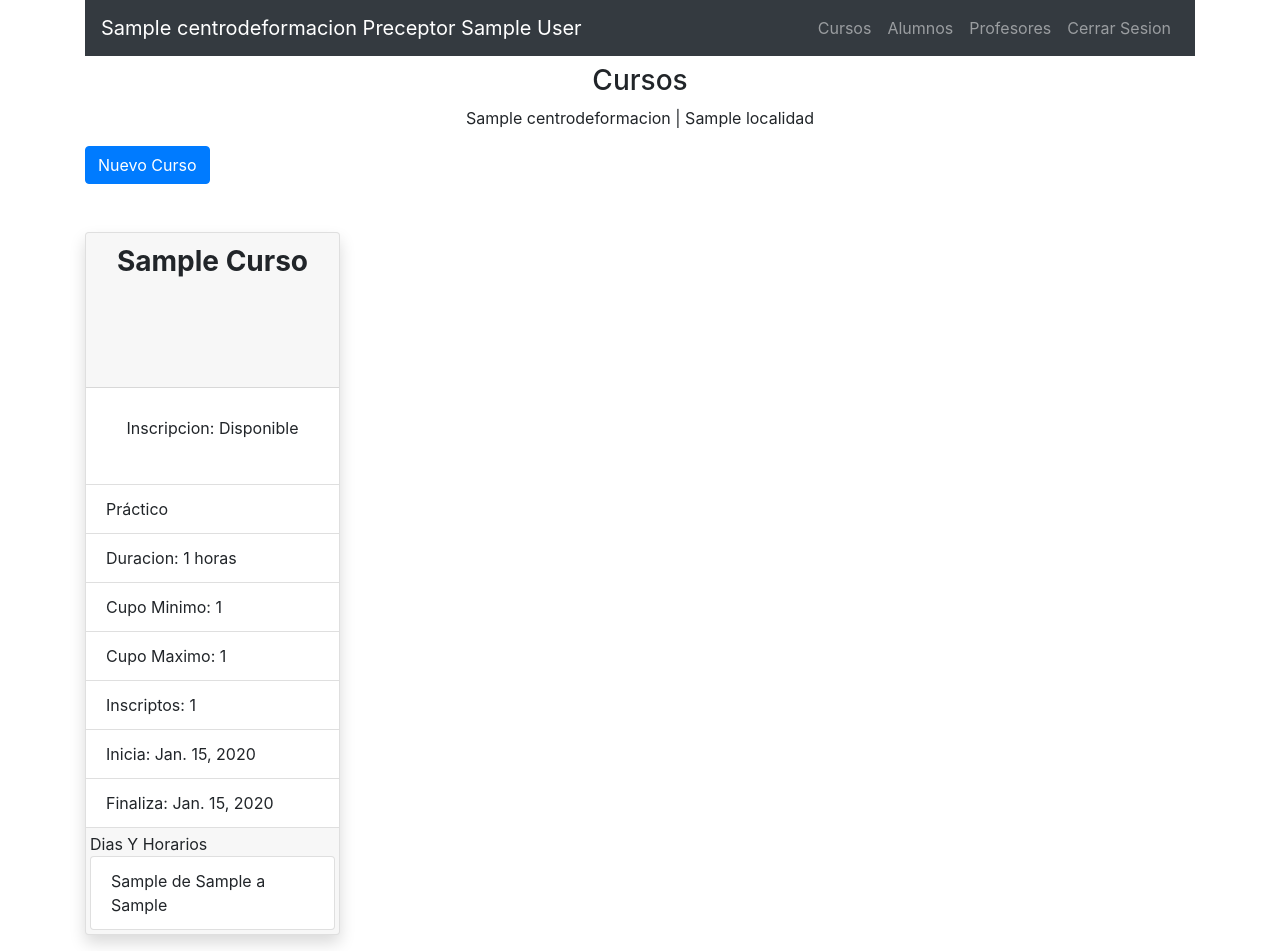
After one commit to rodrigo-amc/i12-CFP, a Django app: page /preLstCursos in a window 1280 px wide. The commit adds this page. Run offline with Django 3.2, Linux system fonts and the light colour scheme; a user stored in the database is signed in; tables that the repository leaves empty hold one stand-in row (values such as "Sample post"); some libraries are stand-ins or nearby versions.

Commit message:
Preceptor. Menu. Listado de Cursos

```diff
--- a/CFP/models.py
+++ b/CFP/models.py
@@ -43,6 +43,7 @@ class Curso(models.Model):
     fechaInicio = models.DateField()
     fechaFin = models.DateField()
     diasHorarios = models.ManyToManyField(diaHora)
+    cantAl = models.PositiveIntegerField(default=0, blank=True, null=True)
 
     #region Evitar Error De Referencia Circular
     # https://stackoverflow.com/questions/28868610/django-importerror-cannot-import-model#28869260
--- a/CFP/templates/CFP/cursos.html
+++ b/CFP/templates/CFP/cursos.html
@@ -4,7 +4,8 @@
     <h3>listado de cursos</h3>
     {% for curso in cursos %}
         <p>
-            {{curso}}
+            <span> {{curso.cenForm}} |</span>
+            <span>{{curso}}</span>
             <a href="{% url 'cursoEditar' curso.id %}" class="btn btn-warning">Editar</a>
             <a href="" class="btn btn-danger">Borrar</a>
         </p>
--- a/CFP/templates/CFP/homeAlumno.html
+++ b/CFP/templates/CFP/homeAlumno.html
@@ -36,7 +36,7 @@
 
                         {# Notas #}
                         {% if ca.notaCurso == None %}
-                        <p class="card-text"> <b>Asistencia:</b>
+                        <p class="card-text"> <b>Nota:</b>
                             Sin Nota
                         </p>
                         {% else %}
--- /dev/null
+++ b/CFP/templates/CFP/preCursoLst.html
@@ -0,0 +1,73 @@
+{% extends 'Usuarios/menuPreceptor.html' %}
+
+
+{% block Contenido %}
+    <p class="text-center"> {{cfp}} | {{cfp.localidad}}</p>
+    <a href="{% url 'crearPreceptor' %}" class="btn btn-primary mb-4">Nuevo Curso</a>
+
+
+    <div class="row mt-4">
+
+        {% for c in cursos %}
+            <div class="col-sm-6 col-md-4 col-lg-3">
+                <div class="card mb-3 shadow">
+                    <div class="card-header">
+                        <div class="text-center font-weight-bold" style="height: 130px">
+                            <span class="h3 font-weight-bold">{{c.nombre | title}}</span>
+                        </div>
+                    </div>
+
+                    <div class="card-body">
+
+                        {% comment %}
+                        <p class="card-text"> <b>Localidad:</b>
+                            {{c.cenForm.localidad}}
+                        </p>
+                        {% endcomment %}
+                        {% if c.inscAbierta %}
+                            <p class="text-center p-2">Inscripcion: Disponible</p>
+                        {% else %}
+                            <p class="text-center p-2">Inscripcion: NO Disponible</p>
+                        {% endif %}
+
+                    </div>
+
+                    <ul class="list-group list-group-flush">
+
+                        {% if c.practico %}
+                            <li class="list-group-item">Práctico</li>
+                        {% else %}
+                            <li class="list-group-item">Teórico</li>
+                        {% endif %}
+
+
+                        <li class="list-group-item">Duracion: {{c.cantHoras}} horas</li>
+                        <li class="list-group-item">Cupo Minimo: {{c.cupoMin}}</li>
+                        <li class="list-group-item">Cupo Maximo: {{c.cupoMax}}</li>
+                        <li class="list-group-item">Inscriptos: {{c.cantAl}}</li>
+                        <li class="list-group-item">Inicia: {{c.fechaInicio}} </li>
+                        <li class="list-group-item">Finaliza: {{c.fechaFin}} </li>
+                    </ul>
+                    <div class="card-footer p-1">
+                        <span class="text-center">Dias Y Horarios</span>
+                        <ul class="list-group">
+
+                            {% if c.diasHorarios.all %}
+                                {% for da in c.diasHorarios.all %}
+                                    <li class="list-group-item">{{da}} de {{da.horaInicio}} a {{da.horaFin}} </li>
+                                {% endfor %}
+                            {% else %}
+                                <span class="text-center">Sin Asignar</span>
+                            {% endif %}
+
+                        </ul>
+
+                    </div>
+                </div>
+            </div>
+        {% endfor %}
+
+    </div>
+
+
+{% endblock Contenido %}
--- a/CFP/urls.py
+++ b/CFP/urls.py
@@ -20,6 +20,9 @@ urlpatterns = [
     path('cursoNuevo', views.cursoNuevo, name='cursoNuevo'),
     path('cursos', views.cursoLista, name='cursos'),
     path('cursoEditar/<int:idCurso>', views.cursoEditar, name='cursoEditar'),
-    path('inscCurso/<int:cId>', views.inscCurso, name='inscCurso')
+    path('inscCurso/<int:cId>', views.inscCurso, name='inscCurso'),
+
+    #Preceptor Cursos
+    path('preLstCursos', views.preLstCursos, name='preLstCursos')
 
 ]
--- a/CFP/views.py
+++ b/CFP/views.py
@@ -111,7 +111,7 @@ def misCursos(request):
 
 
 
-#region Localidades
+#region CRUD Localidades
 @login_required
 def localidadNueva(request):
     if request.user.is_superuser:
@@ -190,7 +190,7 @@ def localidadBorrar(request, idLocalidad):
 
 
 
-#region Centros De Formacion
+#region CRUD Centros De Formacion
 @login_required
 def centros(request):
     ctxt = {
@@ -270,7 +270,7 @@ def centroBorrar(request, idCentro):
 
 
 
-#region Cursos
+#region CRUD Cursos
 @login_required
 def cursoNuevo(request):
     if request.user.is_superuser:
@@ -297,6 +297,8 @@ def cursoNuevo(request):
                 cursoNuevo.cantHoras = request.POST.get('cantHoras')
                 cursoNuevo.fechaInicio = request.POST.get('fechaInicio')
                 cursoNuevo.fechaFin = request.POST.get('fechaFin')
+                cursoNuevo.cupoMin = request.POST.get('cupoMin')
+                cursoNuevo.cupoMax = request.POST.get('cupoMax')
                 # Asigno Profesor
                 pid = request.POST.get('profesor')
                 if pid != '':
@@ -421,6 +423,8 @@ def cursoEditar(request, idCurso):
                 return render(request, 'CFP/cursosFormEdit.html', ctxtPOST)
 
         return redirect('/cursos')
+#endregion Cursos
+
 
 
 @login_required
@@ -433,9 +437,43 @@ def inscCurso(request, cId):
             curso = cur
         )
         insc.save()
+        cur.cantAl+=1
+        cur.save()
         return redirect('home')
     else:
         return HttpResponse('no es alumno')
 
 
-#endregion Cursos
+
+
+#region Preceptor Funciones
+@login_required
+def preLstCursos(request):
+    '''Preceptor Listado De Cursos'''
+
+    if request.user.es_preceptor:
+
+        #usuario logueado
+        usr = request.user
+
+        #CFP asociado al preceptor
+        preCfp = usr.preceptor.cfp
+
+        #Cursos asociados al CFP del preceptor
+        preCursos = Curso.objects.all().filter(cenForm=preCfp)
+
+
+        ctxt = {
+            'cfp' : preCfp,
+            'cursos' : preCursos,
+            'usuario' : usr,
+            'titulo' : 'Cursos'
+        }
+
+        return render(request, 'CFP/preCursoLst.html', ctxt)
+
+    else:
+        return redirect('home')
+
+
+#endregion
--- /dev/null
+++ b/Usuarios/templates/Usuarios/menuPreceptor.html
@@ -0,0 +1,71 @@
+<!DOCTYPE html>
+<html lang="en">
+<head>
+    <meta charset="UTF-8">
+    <meta http-equiv="X-UA-Compatible" content="IE=edge">
+    <meta name="viewport" content="width=device-width, initial-scale=1.0">
+    <title>CFP {{usuario.preceptor.cfp}} | {{usuario.username}} </title>
+    {% load static %}
+    <link rel="stylesheet" href="{% static 'CFP/css/bootstrap.min.css' %}">
+    <link rel="stylesheet" href="{% static 'CFP/css/estilos.css' %}">
+
+</head>
+<body>
+    <section class="container">
+
+        {% comment %}
+        ----------------------------------------------------------------
+                                BARRA NAVEGACION
+        ----------------------------------------------------------------
+        {% endcomment %}
+
+        <nav class="navbar navbar-expand-lg navbar-dark bg-dark">
+            <a class="navbar-brand" href="#">{{usuario.preceptor.cfp}}  Preceptor {{usuario.first_name}} {{usuario.last_name}} </a>
+
+            <div class="collapse navbar-collapse" id="navbarNavDropdown">
+                <ul class="navbar-nav ml-auto">
+
+                    <li class="nav-item">
+                        <a class="nav-link" href="{% url 'preLstCursos' %}" id="navbarDropdownMenuLink" >
+                            Cursos
+                        </a>
+                    </li>
+
+                    <li class="nav-item">
+                        <a class="nav-link" href="#" id="navbarDropdownMenuLink" >
+                            Alumnos
+                        </a>
+                    </li>
+
+                    <li class="nav-item">
+                        <a class="nav-link" href="#" id="navbarDropdownMenuLink" >
+                            Profesores
+                        </a>
+                    </li>
+
+                    <li class="nav-item dropdown">
+                        <a class="nav-link " href="{% url 'logout' %}">Cerrar Sesion</a>
+                    </li>
+                </ul>
+            </div>
+        </nav>
+        {% comment %}
+        ----------------------------------------------------------------
+                                FIN BARRA NAVEGACION
+        ----------------------------------------------------------------
+        {% endcomment %}
+
+        <p class="h3 text-center mt-2">{{titulo}}</p>
+
+        {% block Contenido %}
+
+        {% endblock Contenido %}
+    </section>
+
+
+    <!--JS jQuery, Popper, Bootstrap-->
+    <script src=" {% static 'CFP/js/jquery-3.6.0.min.js' %} "></script>
+    <script src=" {% static 'CFP/js/popper.min.js' %} "></script>
+    <script src=" {% static 'CFP/js/bootstrap.min.js' %} "></script>
+</body>
+</html>
--- a/Usuarios/templates/Usuarios/preceptores.html
+++ b/Usuarios/templates/Usuarios/preceptores.html
@@ -1,7 +1,7 @@
 {% extends 'Usuarios/menuAdmin.html' %}
 
 {% block Contenido %}
-    {{cursos}}
+
     <a href="{% url 'crearPreceptor' %}" class="btn btn-primary mb-4">Nuevo Preceptor</a>
     {% for usr in usrsPrec %}
         <p class='mt-4'>
```
Also changed, not shown: CFP/templates/CFP/home.html (+9 -0 lines), Usuarios/templates/Usuarios/menuProfesor.html (deleted, +0 -71 lines), Usuarios/views.py (+18 -4 lines), CFP/migrations/0010_curso_cantal.py (added).
